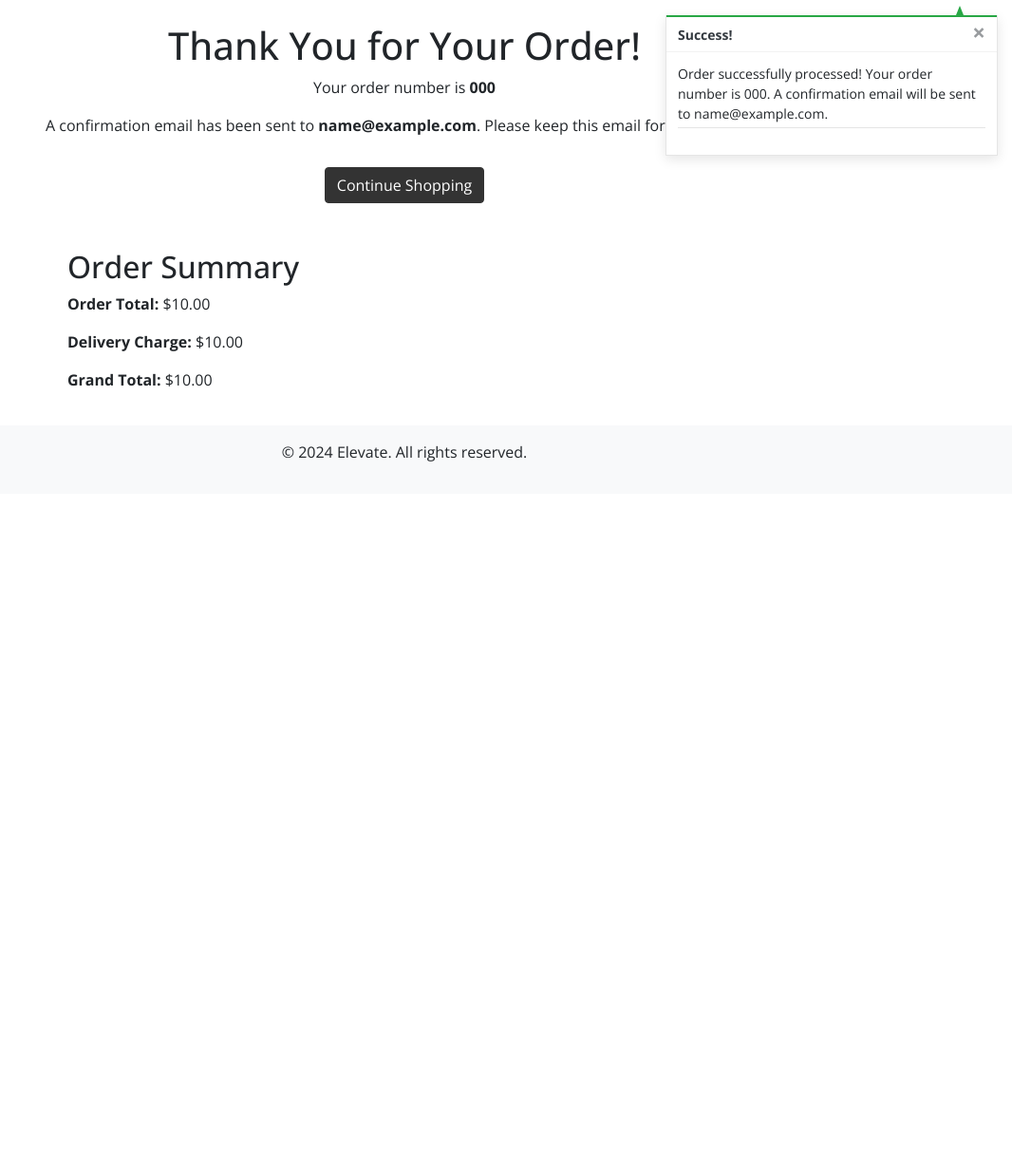
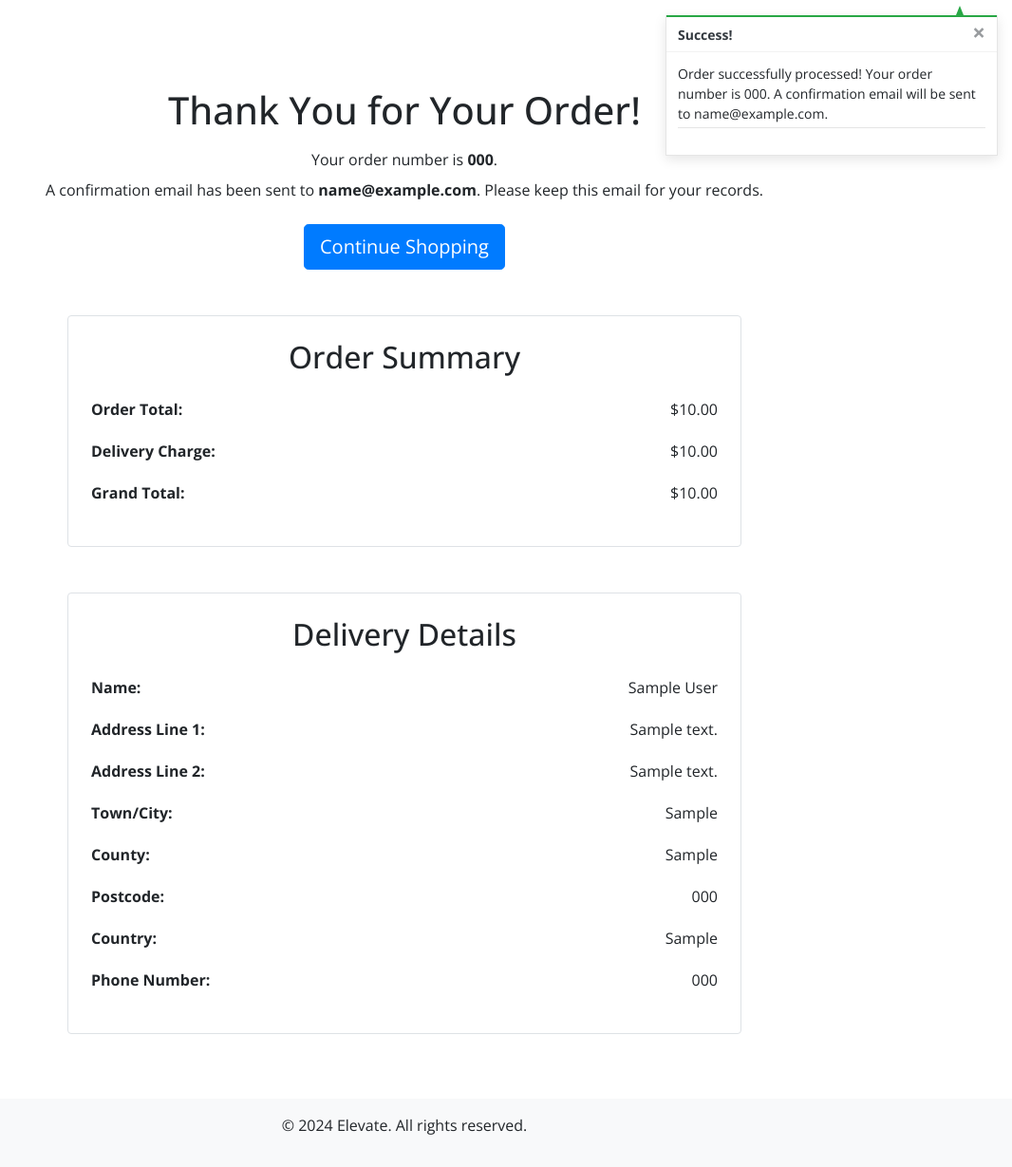
Before and after one commit to Dhruvesh48/elevate, a Django app: page /checkout/checkout_success/000 in a window 1280 px wide. Shown: the part 56-1285 px from the top of the page at 95% size, without its empty margins (214-1280 px from the left). Before the commit the page ends 542 px from the top, so only its background shows below. Run offline with Django 4.2, Linux system fonts and the light colour scheme; tables that the repository leaves empty hold one stand-in row (values such as "Sample post"); some libraries are stand-ins or nearby versions.

Commit message:
added order summary to checkout summary page

```diff
--- a/checkout/templates/checkout/checkout_success.html
+++ b/checkout/templates/checkout/checkout_success.html
@@ -7,26 +7,134 @@
 
 {% block content %}
 <div class="checkout-success-page">
-    <div class="container">
+    <div class="container py-5">
+        <!-- Thank You Section -->
         <div class="row">
             <div class="col-12 text-center">
-                <h1 class="success-title">Thank You for Your Order!</h1>
-                <p class="order-number">Your order number is <strong>{{ order.order_number }}</strong></p>
-                <p class="confirmation-text">
-                    A confirmation email has been sent to <strong>{{ order.email }}</strong>.
-                    Please keep this email for your records.
+                <h1 class="success-title mb-3">Thank You for Your Order!</h1>
+                <p class="order-number mb-2">
+                    Your order number is <strong>{{ order.order_number }}</strong>.
                 </p>
-                <a href="{% url 'product_page' %}" class="btn btn-outline-secondary mt-3">Continue Shopping</a>
+                <p class="confirmation-text mb-4">
+                    A confirmation email has been sent to
+                    <strong>{{ order.email }}</strong>. Please keep this email for your records.
+                </p>
+                <a href="{% url 'product_page' %}" class="btn btn-primary btn-lg">Continue Shopping</a>
             </div>
         </div>
 
+        <!-- Order Summary Section -->
         <div class="row mt-5">
             <div class="col-12 col-lg-8 mx-auto">
-                <h2 class="order-summary-title">Order Summary</h2>
-                <div class="order-summary-container">
-                    <p><strong>Order Total:</strong> ${{ order.order_total|floatformat:2 }}</p>
-                    <p><strong>Delivery Charge:</strong> ${{ order.delivery_cost|floatformat:2 }}</p>
-                    <p><strong>Grand Total:</strong> ${{ order.grand_total|floatformat:2 }}</p>
+                <div class="order-summary border rounded p-4">
+                    <h2 class="order-summary-title text-center mb-4">Order Summary</h2>
+                    <div class="order-summary-details">
+                        <div class="row mb-2">
+                            <div class="col-6 text-left">
+                                <strong>Order Total:</strong>
+                            </div>
+                            <div class="col-6 text-right">
+                                ${{ order.order_total|floatformat:2 }}
+                            </div>
+                        </div>
+                        <div class="row mb-2">
+                            <div class="col-6 text-left">
+                                <strong>Delivery Charge:</strong>
+                            </div>
+                            <div class="col-6 text-right">
+                                ${{ order.delivery_cost|floatformat:2 }}
+                            </div>
+                        </div>
+                        <div class="row">
+                            <div class="col-6 text-left">
+                                <strong>Grand Total:</strong>
+                            </div>
+                            <div class="col-6 text-right">
+                                ${{ order.grand_total|floatformat:2 }}
+                            </div>
+                        </div>
+                    </div>
+                </div>
+            </div>
+        </div>
+
+        <!-- Delivery Details Section -->
+        <div class="row mt-5">
+            <div class="col-12 col-lg-8 mx-auto">
+                <div class="delivery-details border rounded p-4">
+                    <h2 class="delivery-details-title text-center mb-4">Delivery Details</h2>
+                    <div class="delivery-details-content">
+                        <div class="row mb-2">
+                            <div class="col-6 text-left">
+                                <strong>Name:</strong>
+                            </div>
+                            <div class="col-6 text-right">
+                                {{ order.full_name }}
+                            </div>
+                        </div>
+                        <div class="row mb-2">
+                            <div class="col-6 text-left">
+                                <strong>Address Line 1:</strong>
+                            </div>
+                            <div class="col-6 text-right">
+                                {{ order.street_address1 }}
+                            </div>
+                        </div>
+                        {% if order.street_address2 %}
+                        <div class="row mb-2">
+                            <div class="col-6 text-left">
+                                <strong>Address Line 2:</strong>
+                            </div>
+                            <div class="col-6 text-right">
+                                {{ order.street_address2 }}
+                            </div>
+                        </div>
+                        {% endif %}
+                        <div class="row mb-2">
+                            <div class="col-6 text-left">
+                                <strong>Town/City:</strong>
+                            </div>
+                            <div class="col-6 text-right">
+                                {{ order.town_or_city }}
+                            </div>
+                        </div>
+                        {% if order.county %}
+                        <div class="row mb-2">
+                            <div class="col-6 text-left">
+                                <strong>County:</strong>
+                            </div>
+                            <div class="col-6 text-right">
+                                {{ order.county }}
+                            </div>
+                        </div>
+                        {% endif %}
+                        {% if order.postcode %}
+                        <div class="row mb-2">
+                            <div class="col-6 text-left">
+                                <strong>Postcode:</strong>
+                            </div>
+                            <div class="col-6 text-right">
+                                {{ order.postcode }}
+                            </div>
+                        </div>
+                        {% endif %}
+                        <div class="row mb-2">
+                            <div class="col-6 text-left">
+                                <strong>Country:</strong>
+                            </div>
+                            <div class="col-6 text-right">
+                                {{ order.country }}
+                            </div>
+                        </div>
+                        <div class="row">
+                            <div class="col-6 text-left">
+                                <strong>Phone Number:</strong>
+                            </div>
+                            <div class="col-6 text-right">
+                                {{ order.phone_number }}
+                            </div>
+                        </div>
+                    </div>
                 </div>
             </div>
         </div>
```
